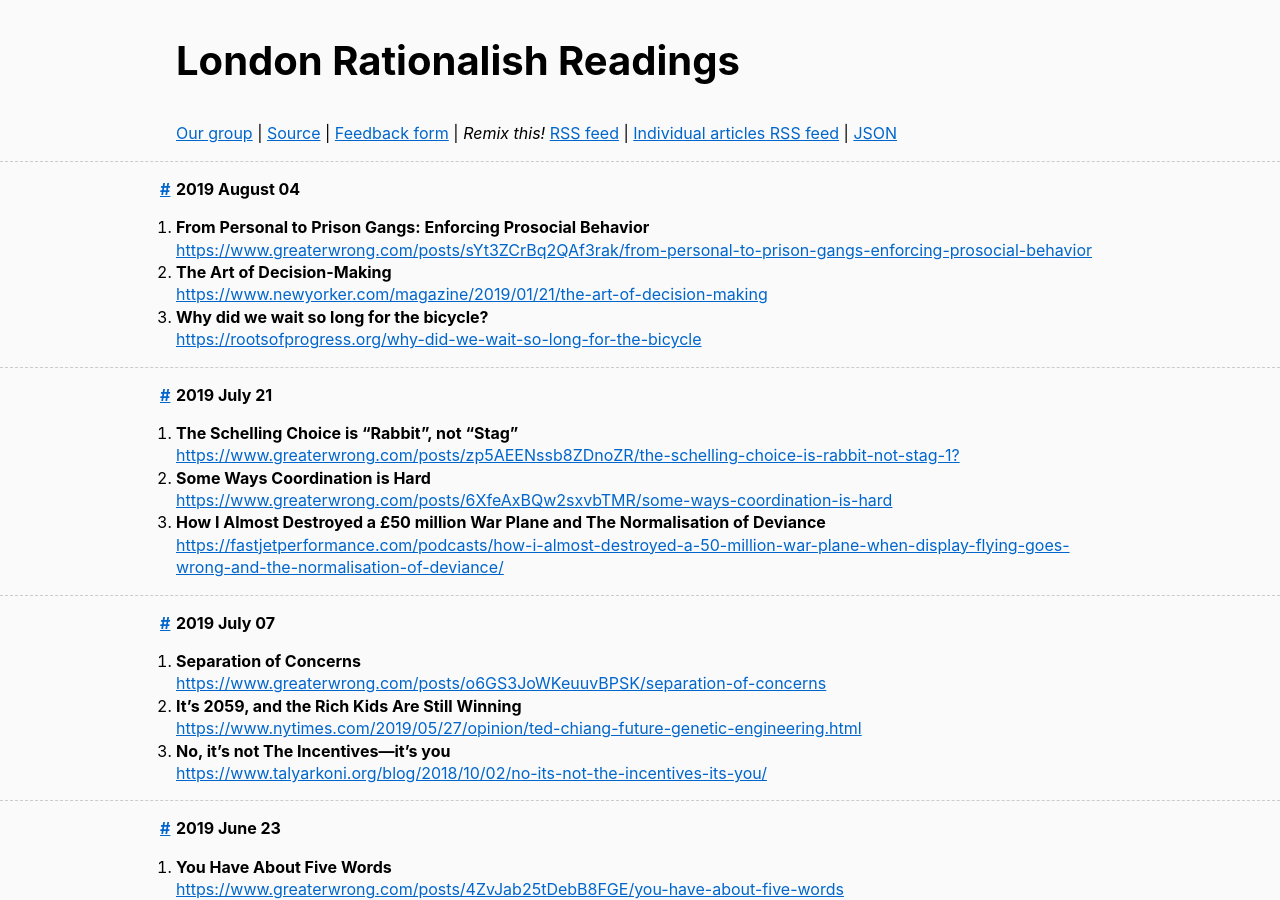
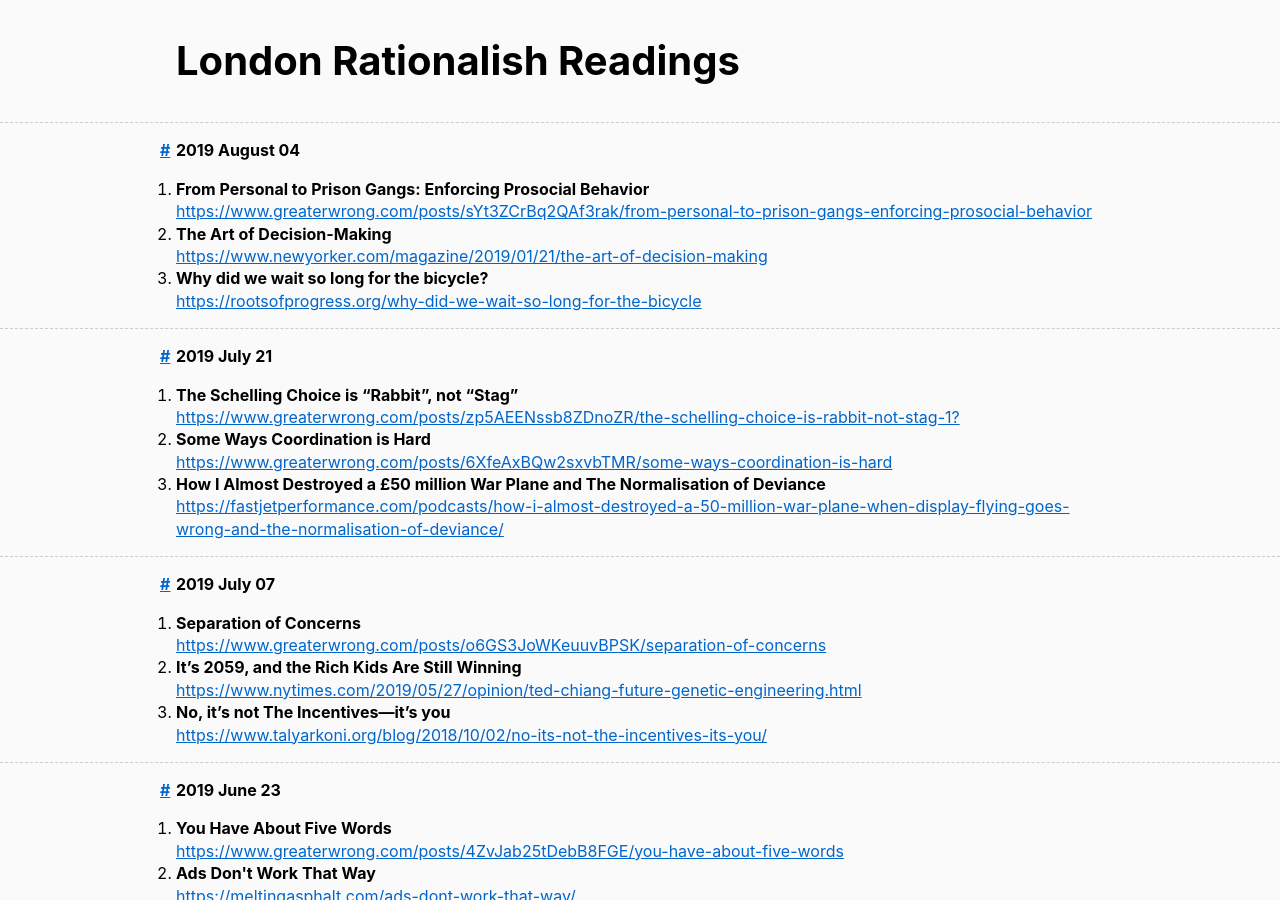
Before and after one commit to sackeyjason/london-rationalish-readings, a Jekyll site: the page built from index.html, in a window 1280 px wide and 900 px high. Built offline with Jekyll 4.4.1, drawn with Linux system fonts in a browser that asks for light colours.

Commit message:
Moving nav to header

```diff
--- a/index.html
+++ b/index.html
@@ -2,18 +2,6 @@
 layout: default
 title: London Rationalish Readings
 ---
-
-<section>
-<nav>
-<p><a href="https://www.facebook.com/groups/londonrationalish/">Our group</a>
-| <a href="https://github.com/sackeyjason/london-rationalish-readings">Source</a>
-| <a href="https://jasonsackey.typeform.com/to/AzJH8U">Feedback form</a>
-| <i>Remix this!</i> <a href="./feed.xml">RSS feed</a>
-| <a href="./articles-feed.xml">Individual articles RSS feed</a>
-| <a href="./d.json">JSON</a>
-</p>
-</nav>
-</section>
 
 {% for meeting in site.data.list.meetings %}
 {% assign m_date = meeting.date | date: "%Y-%m-%d" %}
```
